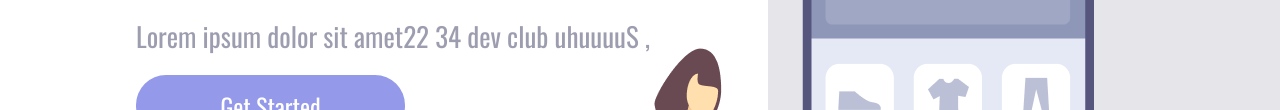
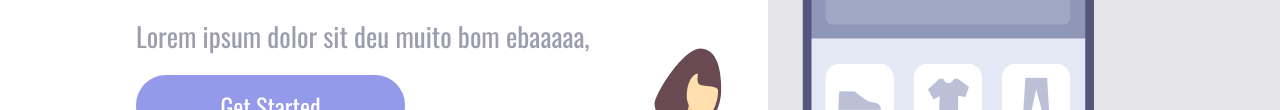
Before and after one commit to leidyalves863/DEVCLUB--Projeto-responsivo, a plain HTML site: page index.html in a window 1280 px wide. Shown: the part 368-478 px from the top of the page. Drawn offline with nearby package versions, Linux system fonts and the light colour scheme; files whose address does not match are found by name.

Commit message:
ateraçaõ no paragrafo do index.html

```diff
--- a/index.html
+++ b/index.html
@@ -16,7 +16,7 @@
     <div class="wrapper">
         <section class="container-left">
             <h1>Easy Shopping Via Mobile</h1>
-            <p>Lorem ipsum dolor sit amet22 34 dev club uhuuuuS , </p>
+            <p>Lorem ipsum dolor sit deu muito bom ebaaaaa, </p>
             <button>Get Started</button>
         </section>
         <section class="container-right">
```
